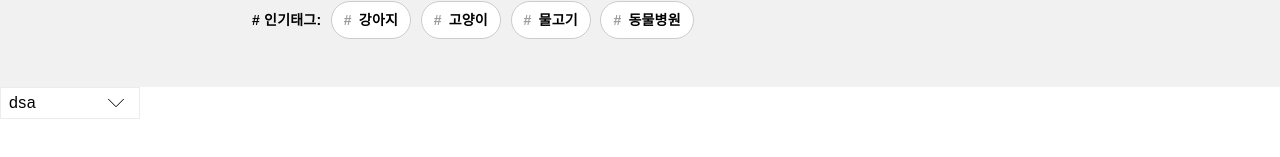
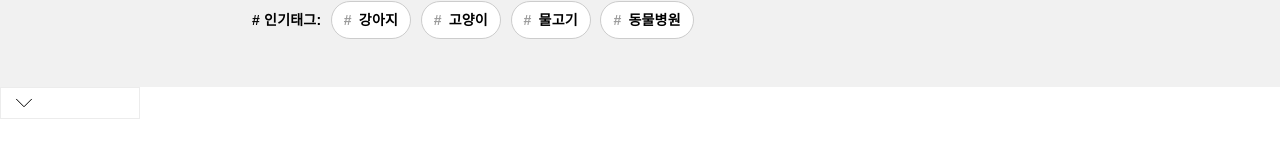
Before and after one commit to petpat-co/petpat-co-front, a React (Create React App) app: page /qna in a window 1280 px wide. Shown: the part 327-484 px from the top of the page. Built offline with nearby package versions, Linux system fonts and the light colour scheme.

Commit message:
refactor: add a description for select component

```diff
--- a/src/components/qna/QnaTemplate.tsx
+++ b/src/components/qna/QnaTemplate.tsx
@@ -22,12 +22,7 @@ const QnaTemplate = () => {
           ))}
         </S.TagContainer>
       </BannerSection>
-      <Select
-        data={mockSelect}
-        value={value}
-        setValue={setValue}
-        placeholder="dsa"
-      />
+      <Select data={mockSelect} value={value} setValue={setValue} />
     </>
   );
 };
```
Also changed, not shown: src/components/shared/Select.tsx (+7 -0 lines).
